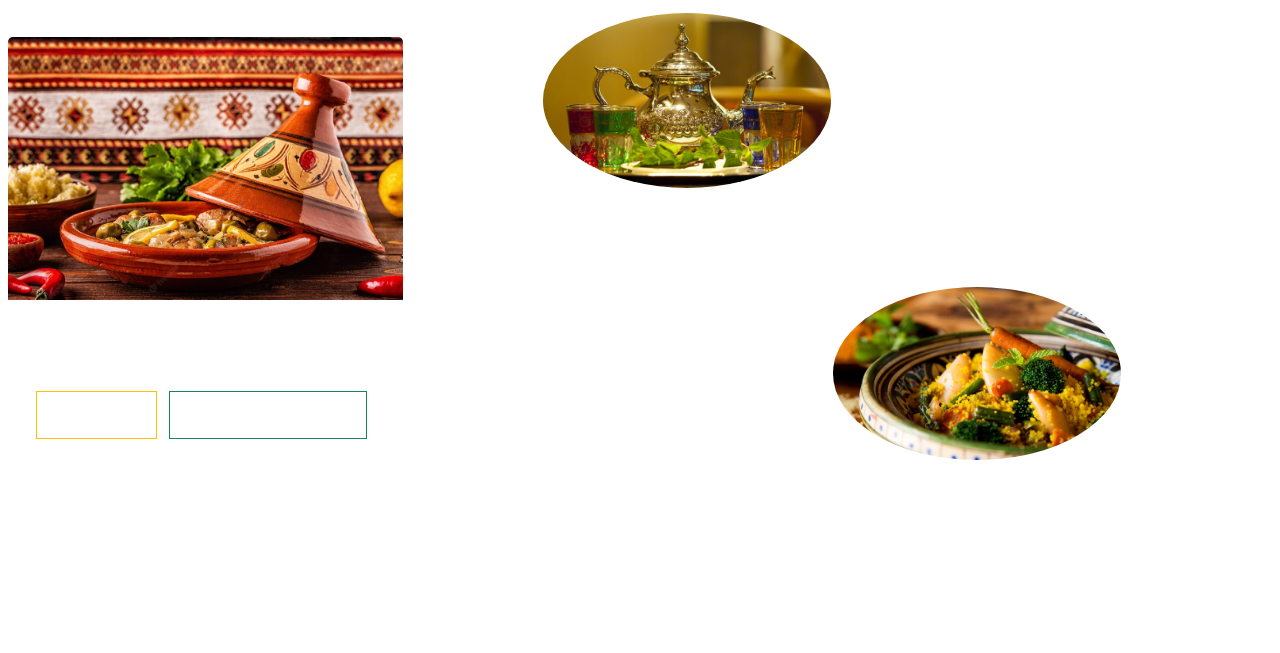
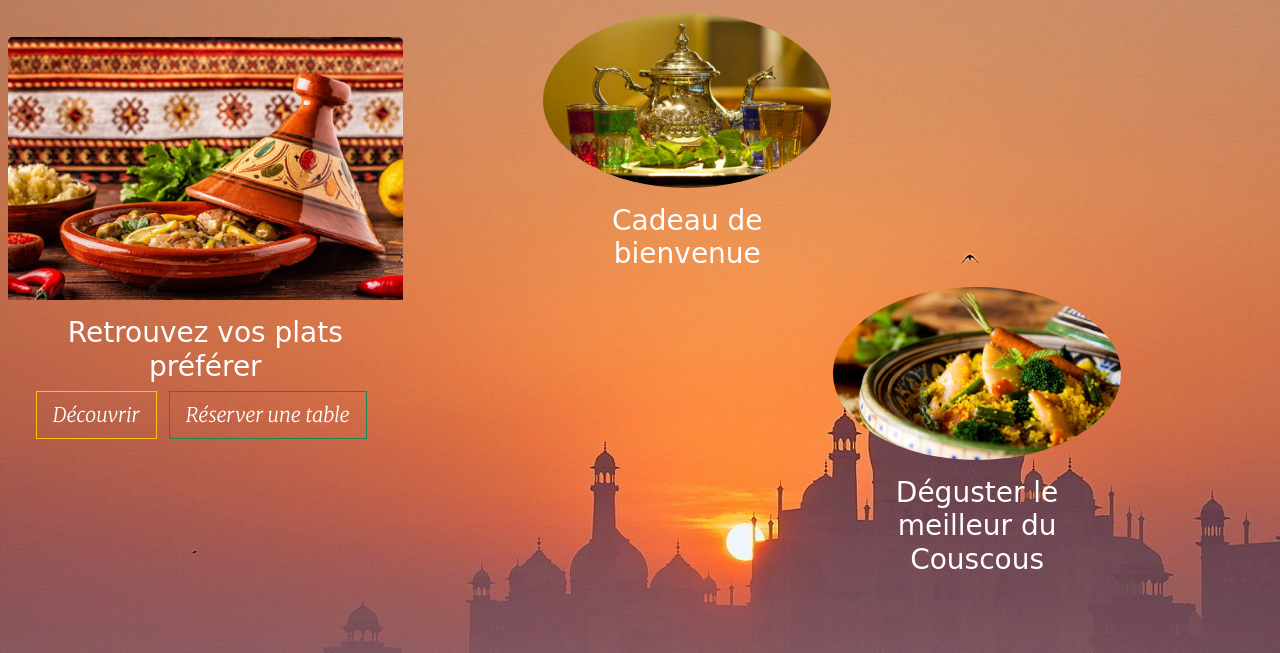
Before and after one commit to Bilallamrani/Site-Restaurant, a plain HTML site: page index.html in a window 1280 px wide. Shown: the part 147-800 px from the top of the page. Drawn offline with nearby package versions, Linux system fonts and the light colour scheme; the site is published under a folder, as on GitHub Pages, so addresses that start at the root find nothing; a web font is replaced by a local one.

Commit message:
commit 6

```diff
--- a/style.css
+++ b/style.css
@@ -9,7 +9,7 @@
 }
 
 body{
-    background-image: url(/image/R.jpg);
+    background-image: url(./image/R.jpg);
     /* background-size:110%; */
 }
 
--- a/style1.css
+++ b/style1.css
@@ -9,7 +9,7 @@
 }
 
 body{
-  background-image: url(/image/R.jpg);
+  background-image: url(./image/R.jpg);
   /* background-size:110%; */
 }
 .navbar-brand{
--- a/style2.css
+++ b/style2.css
@@ -8,7 +8,7 @@
     font-family:'Merriweather', serif;
 }
 body{
-    background-image: url(/image/R.jpg);
+    background-image: url(./image/R.jpg);
     /* background-size:110%; */
   }
   .navbar-brand{
--- a/style3.css
+++ b/style3.css
@@ -8,7 +8,7 @@
     font-family:'Merriweather', serif;
 }
 body{
-    background-image: url(/image/R.jpg);
+    background-image: url(./image/R.jpg);
     /* background-size:110%; */
   }
   .navbar-brand{
--- a/style4.css
+++ b/style4.css
@@ -8,7 +8,7 @@
     font-family:'Merriweather', serif;
 }
 body{
-    background-image: url(/image/R.jpg);
+    background-image: url(./image/R.jpg);
     /* background-size:110%; */
   }
   .navbar-brand{
```
